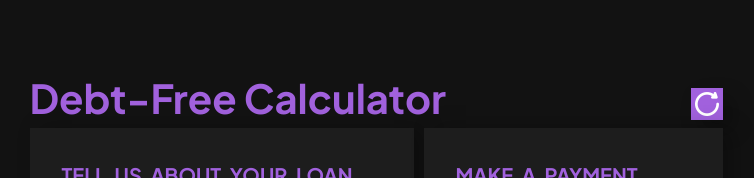
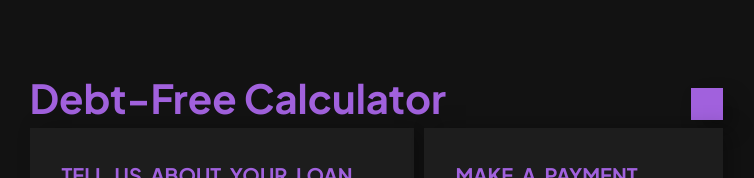
Before and after one commit to myles-portfolio/devslopes-react-101-project, a React (Vite) app: page / in a window 1280 px wide. Shown: the top 178 px of the page, without its empty margins (264-1018 px from the left). Built offline with nearby package versions, Linux system fonts and the light colour scheme.

Commit message:
testing deploy issue

```diff
--- a/src/components/App.jsx
+++ b/src/components/App.jsx
@@ -38,8 +38,6 @@ function App() {
 		setTransactions([]);
 	};
 
-	const resetIcon = <img src="\reset.png" alt="reset" />;
-
 	return (
 		<>
 			<div>
@@ -49,7 +47,6 @@ function App() {
 						<Button
 							className="button__default"
 							onClick={handleCalculatorReset}
-							text={resetIcon}
 						/>
 					</div>
 				</div>
```
